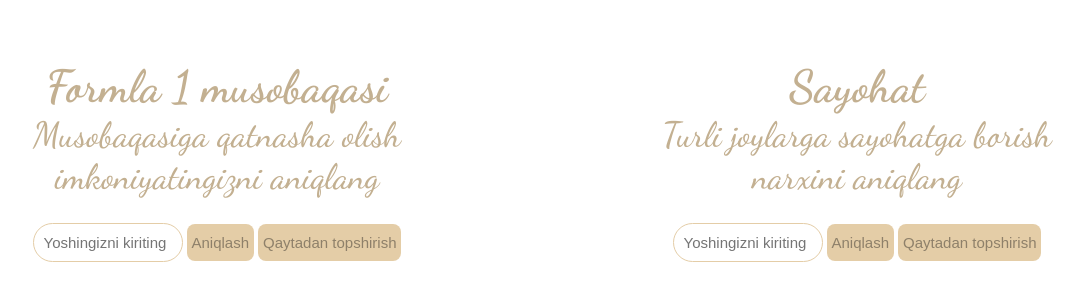
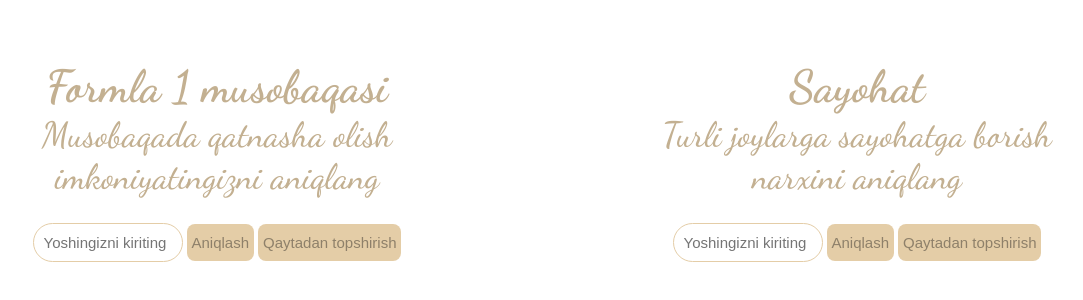
Before and after one commit to gnurullayev/algaritimlar, a plain HTML site: page index.html in a window 1280 px wide. Shown: the part 182-482 px from the top of the page, without its empty margins (103-1186 px from the left). Drawn offline with Linux system fonts and the light colour scheme.

Commit message:
index file change

```diff
--- a/index.html
+++ b/index.html
@@ -11,7 +11,7 @@
     <ul class="container-list">
         <li class="list-item">
             <h3 class="title">Formla 1 musobaqasi</h3>
-            <p class="text">Musobaqasiga qatnasha olish imkoniyatingizni aniqlang</p>
+            <p class="text">Musobaqada qatnasha olish imkoniyatingizni aniqlang</p>
 
             <form class="form">
                 <input class="input" type="text" placeholder="Yoshingizni kiriting" autocomplete="off" aria-label="Yoshni aniqlash" >
```
